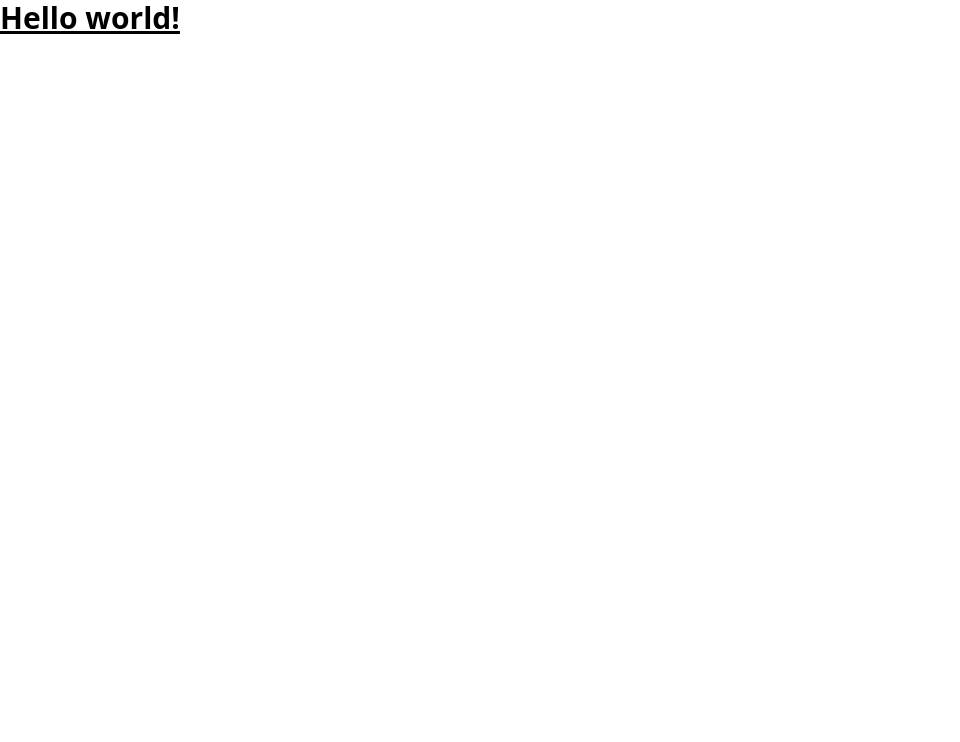
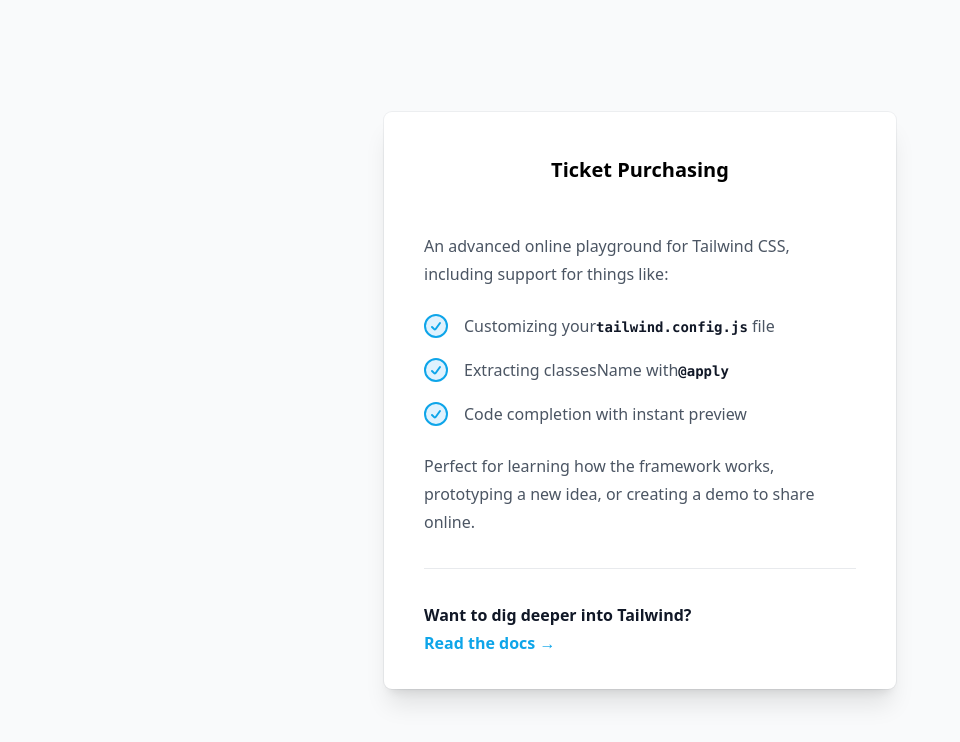
Before and after one commit to willo11/ticket-purchasing, a React (Create React App) app: page / in a window 1280 px wide. Shown: the top 742 px of the page, without its empty margins (0-960 px from the left). Built offline with nearby package versions, Linux system fonts and the light colour scheme.

Commit message:
feat: set Up text file

```diff
--- a/src/App.js
+++ b/src/App.js
@@ -1,9 +1,59 @@
+import language from './data/text';
+
+const text = language.en
 
 function App() {
   return (
-    <h1 className="text-3xl font-bold underline">
-      Hello world!
-    </h1>
+    <div className="relative flex min-h-screen flex-col justify-center overflow-hidden bg-gray-50 py-6 sm:py-12">
+      <div className="relative bg-white px-6 pt-10 pb-8 shadow-xl ring-1 ring-gray-900/5 sm:mx-auto sm:max-w-lg sm:rounded-lg sm:px-10">
+        <div className="mx-auto max-w-md">
+          <div className="text-center">
+            <h4 className="text-xl font-semibold mt-1 mb-3 pb-1">{text.appName}</h4>
+          </div>
+          <div className="divide-y divide-gray-300/50">
+            <div className="space-y-6 py-8 text-base leading-7 text-gray-600">
+              <p>An advanced online playground for Tailwind CSS, including support for things like:</p>
+              <ul className="space-y-4">
+                <li className="flex items-center">
+                  <svg className="h-6 w-6 flex-none fill-sky-100 stroke-sky-500 stroke-2" stroke-linecap="round" stroke-linejoin="round">
+                    <circle cx="12" cy="12" r="11" />
+                    <path d="m8 13 2.165 2.165a1 1 0 0 0 1.521-.126L16 9" fill="none" />
+                  </svg>
+                  <p className="ml-4">
+                    Customizing your
+                    <code className="text-sm font-bold text-gray-900">tailwind.config.js</code> file
+                  </p>
+                </li>
+                <li className="flex items-center">
+                  <svg className="h-6 w-6 flex-none fill-sky-100 stroke-sky-500 stroke-2" stroke-linecap="round" stroke-linejoin="round">
+                    <circle cx="12" cy="12" r="11" />
+                    <path d="m8 13 2.165 2.165a1 1 0 0 0 1.521-.126L16 9" fill="none" />
+                  </svg>
+                  <p className="ml-4">
+                    Extracting classesName with
+                    <code className="text-sm font-bold text-gray-900">@apply</code>
+                  </p>
+                </li>
+                <li className="flex items-center">
+                  <svg className="h-6 w-6 flex-none fill-sky-100 stroke-sky-500 stroke-2" stroke-linecap="round" stroke-linejoin="round">
+                    <circle cx="12" cy="12" r="11" />
+                    <path d="m8 13 2.165 2.165a1 1 0 0 0 1.521-.126L16 9" fill="none" />
+                  </svg>
+                  <p className="ml-4">Code completion with instant preview</p>
+                </li>
+              </ul>
+              <p>Perfect for learning how the framework works, prototyping a new idea, or creating a demo to share online.</p>
+            </div>
+            <div className="pt-8 text-base font-semibold leading-7">
+              <p className="text-gray-900">Want to dig deeper into Tailwind?</p>
+              <p>
+                <a href="https://tailwindcss.com/docs" className="text-sky-500 hover:text-sky-600">Read the docs &rarr;</a>
+              </p>
+            </div>
+          </div>
+        </div>
+      </div>
+    </div>
   );
 }
 
--- /dev/null
+++ b/src/data/text/index.js
@@ -0,0 +1,7 @@
+import textEn from './text-en.json';
+
+const text = {
+    en: textEn
+};
+
+export default text
--- /dev/null
+++ b/src/data/text/text-en.json
@@ -0,0 +1,6 @@
+{
+  "appName": "Ticket Purchasing",
+    "form": {
+        "message select" : "Please select a show"
+    }
+}
```
